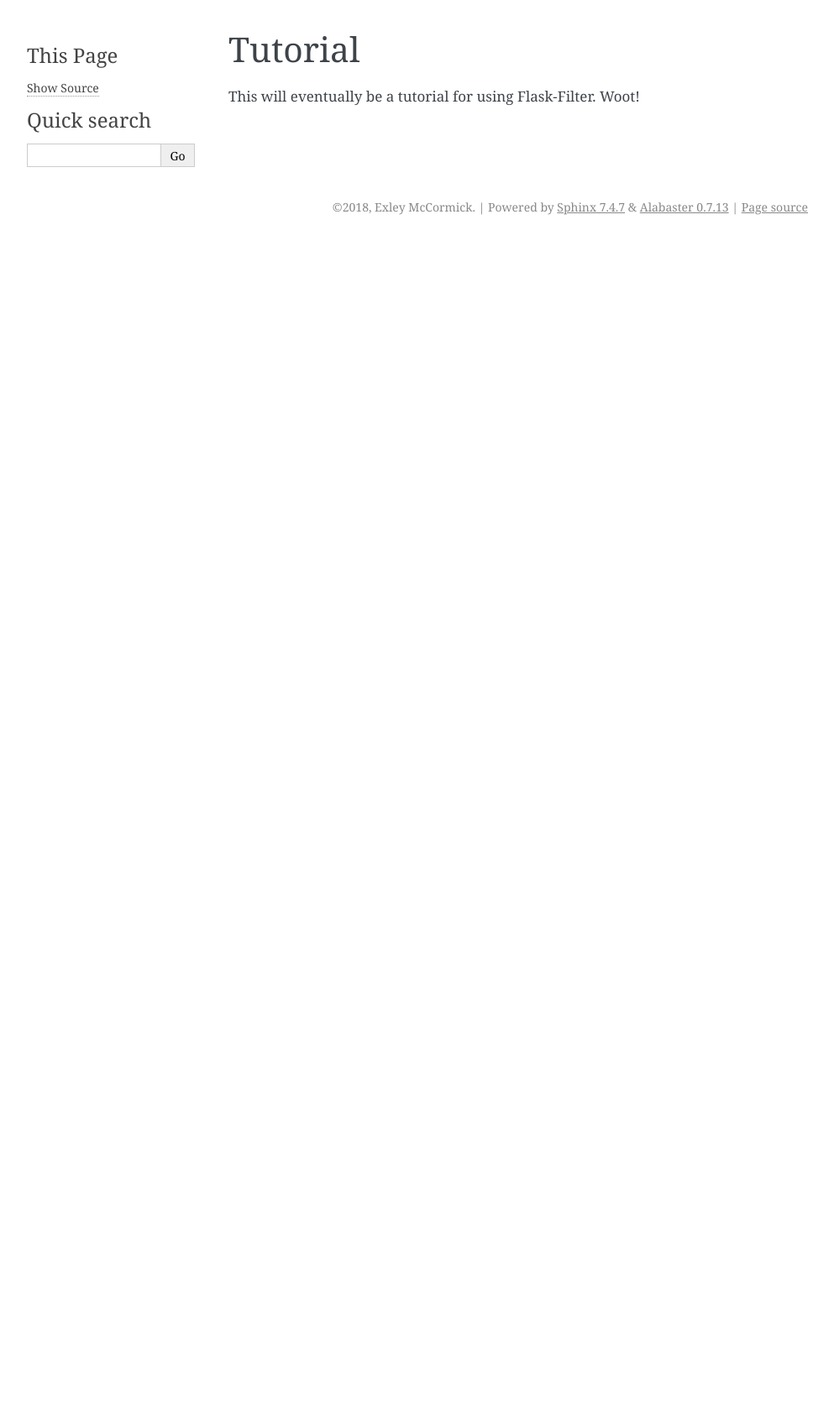
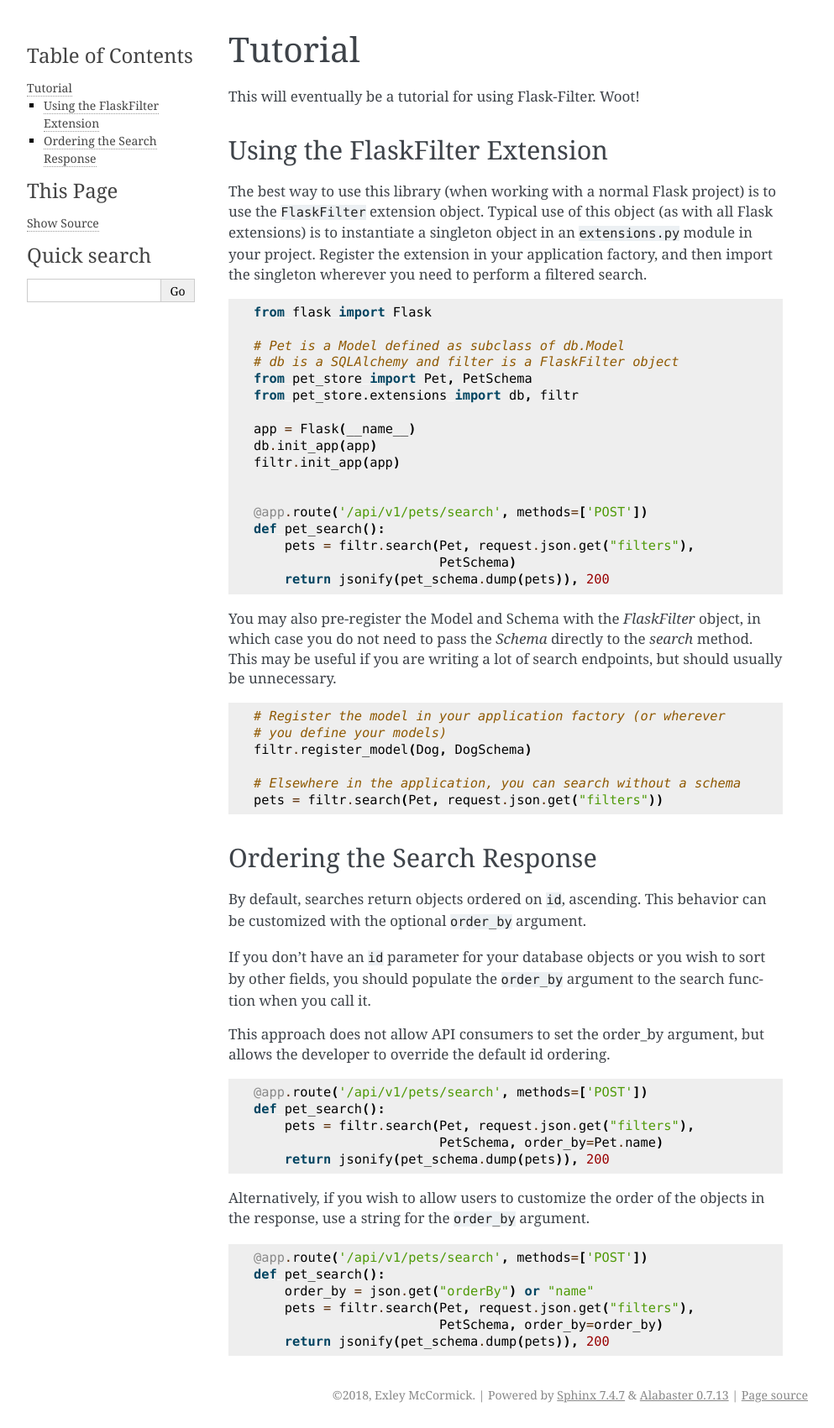
Before and after one commit to exleym/Flask-Filter, a Sphinx documentation site: the page built from documentation/source/tutorial.rst, in a window 1280 px wide. Shown: the whole page at 84% size, without its empty margins (148-1141 px from the left). Built offline with Sphinx 7.4.7, drawn with Linux system fonts in a browser that asks for light colours; before the commit the page ends 900 px from its top, so only the background shows below that.

Commit message:
add tests for string ordering and some basic documentation

```diff
--- a/documentation/source/tutorial.rst
+++ b/documentation/source/tutorial.rst
@@ -1,3 +1,84 @@
 Tutorial
 ========
 This will eventually be a tutorial for using Flask-Filter. Woot!
+
+
+Using the FlaskFilter Extension
+-------------------------------
+The best way to use this library (when working with a normal Flask project) is
+to use the ``FlaskFilter`` extension object. Typical use of this object (as
+with all Flask extensions) is to instantiate a singleton object in an
+``extensions.py`` module in your project. Register the extension in your
+application factory, and then import the singleton wherever you need to
+perform a filtered search.
+
+
+.. code-block:: python
+
+    from flask import Flask
+
+    # Pet is a Model defined as subclass of db.Model
+    # db is a SQLAlchemy and filter is a FlaskFilter object
+    from pet_store import Pet, PetSchema
+    from pet_store.extensions import db, filtr
+
+    app = Flask(__name__)
+    db.init_app(app)
+    filtr.init_app(app)
+
+
+    @app.route('/api/v1/pets/search', methods=['POST'])
+    def pet_search():
+        pets = filtr.search(Pet, request.json.get("filters"),
+                            PetSchema)
+        return jsonify(pet_schema.dump(pets)), 200
+
+
+
+You may also pre-register the Model and Schema with the
+`FlaskFilter` object, in which case you do not need to pass the `Schema`
+directly to the `search` method. This may be useful if you are writing a lot
+of search endpoints, but should usually be unnecessary.
+
+.. code-block:: python
+
+    # Register the model in your application factory (or wherever
+    # you define your models)
+    filtr.register_model(Dog, DogSchema)
+
+    # Elsewhere in the application, you can search without a schema
+    pets = filtr.search(Pet, request.json.get("filters"))
+
+
+Ordering the Search Response
+----------------------------
+By default, searches return objects ordered on ``id``, ascending. This behavior
+can be customized with the optional ``order_by`` argument.
+
+If you don't have an ``id`` parameter for your database objects or you wish to
+sort by other fields, you should populate the ``order_by`` argument to the
+search function when you call it.
+
+This approach does not allow API consumers to set the order_by argument, but
+allows the developer to override the default id ordering.
+
+.. code-block:: python
+
+    @app.route('/api/v1/pets/search', methods=['POST'])
+    def pet_search():
+        pets = filtr.search(Pet, request.json.get("filters"),
+                            PetSchema, order_by=Pet.name)
+        return jsonify(pet_schema.dump(pets)), 200
+
+
+Alternatively, if you wish to allow users to customize the order of the
+objects in the response, use a string for the ``order_by`` argument.
+
+.. code-block:: python
+
+    @app.route('/api/v1/pets/search', methods=['POST'])
+    def pet_search():
+        order_by = json.get("orderBy") or "name"
+        pets = filtr.search(Pet, request.json.get("filters"),
+                            PetSchema, order_by=order_by)
+        return jsonify(pet_schema.dump(pets)), 200
```
Also changed, not shown: README.md (+37 -4 lines), 1 other file.
